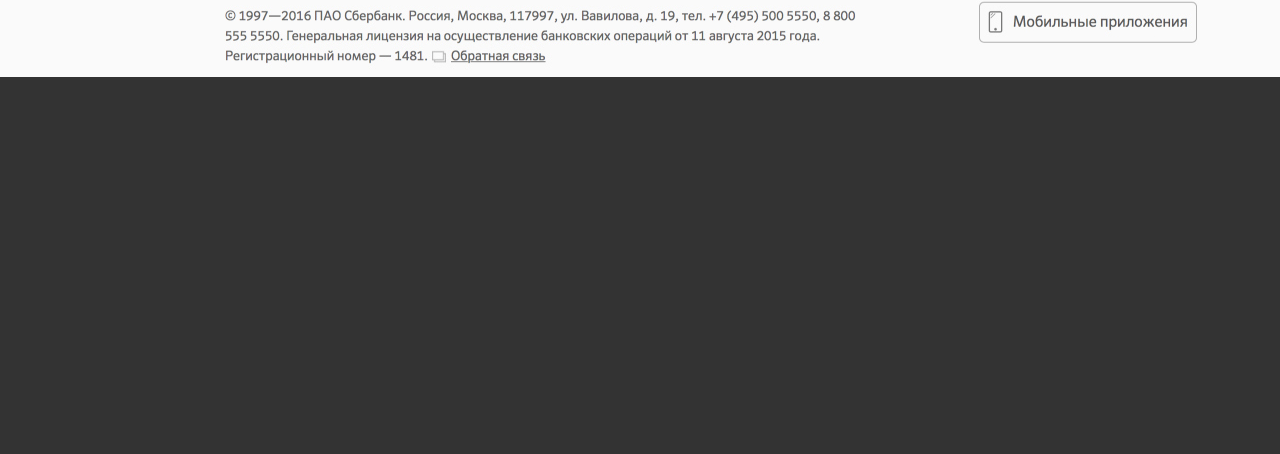
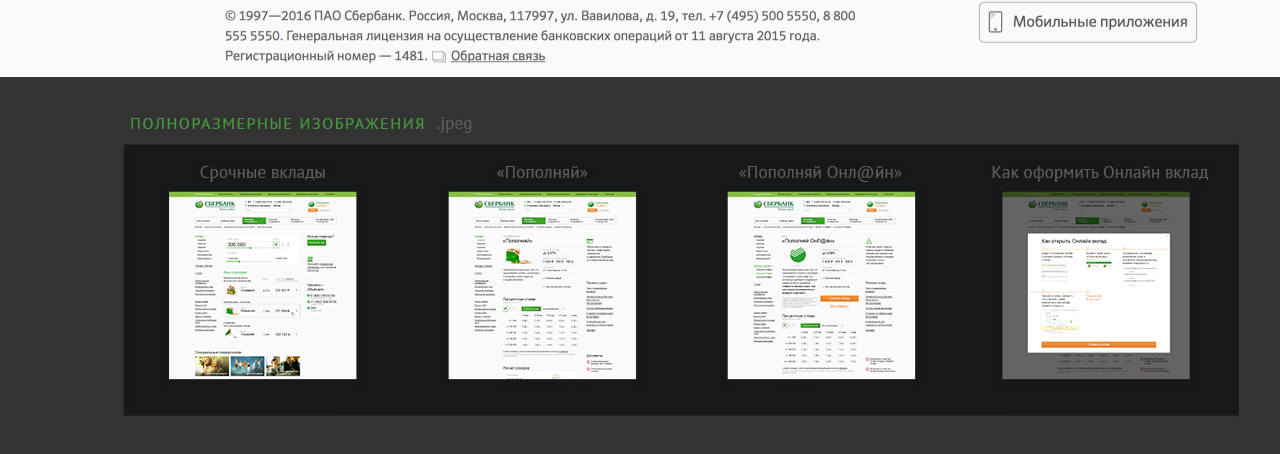
Before and after one commit to vragol/sberbank-deposit, a plain HTML site: page deposit.html in a window 1280 px wide. Shown: the part 2091-2545 px from the top of the page. Before the commit the page ends 2168 px from the top, so only its background shows below. Drawn offline with Linux system fonts and the light colour scheme.

Commit message:
Add pages navigation

```diff
--- a/css/main.css
+++ b/css/main.css
@@ -75,6 +75,15 @@ body.narrow .wrapper {
     position: relative;
 }
 
+.links-image {
+    position: relative;
+}
+
+.links-image > img {
+    margin: 0 auto;
+    display: block;
+}
+
 .links {
     position: absolute;
     display: block;
@@ -82,6 +91,12 @@ body.narrow .wrapper {
     bottom: 115px;
     left: 80px;
     right: 85px;
+}
+
+.links-image .links {
+    bottom: 42px;
+    left: 125px;
+    right: 125px;
 }
 
 .link {
--- a/deposit.html
+++ b/deposit.html
@@ -18,6 +18,15 @@
     <body>
     	<div class="wrapper">
     		<img src="img/deposit.jpg">
+            <div class="links-image">
+                <img src="img/links.jpg">
+                <div class="links">
+                    <a class="link link0" href="/sberbank-deposit/deposit.html"></a>
+                    <a class="link link1" href="/sberbank-deposit/popolnyai.html"></a>
+                    <a class="link link2" href="/sberbank-deposit/popolnyai_online.html"></a>
+                    <a class="link link3" href="/sberbank-deposit/instructions.html"></a>
+                </div>
+            </div>
     	</div>
         <script src="js/main.js"></script>
     </body>
```
Also changed, not shown: instructions.html (+9 -0 lines), popolnyai.html (+9 -0 lines), popolnyai_online.html (+9 -0 lines), img/links.jpg (added).
